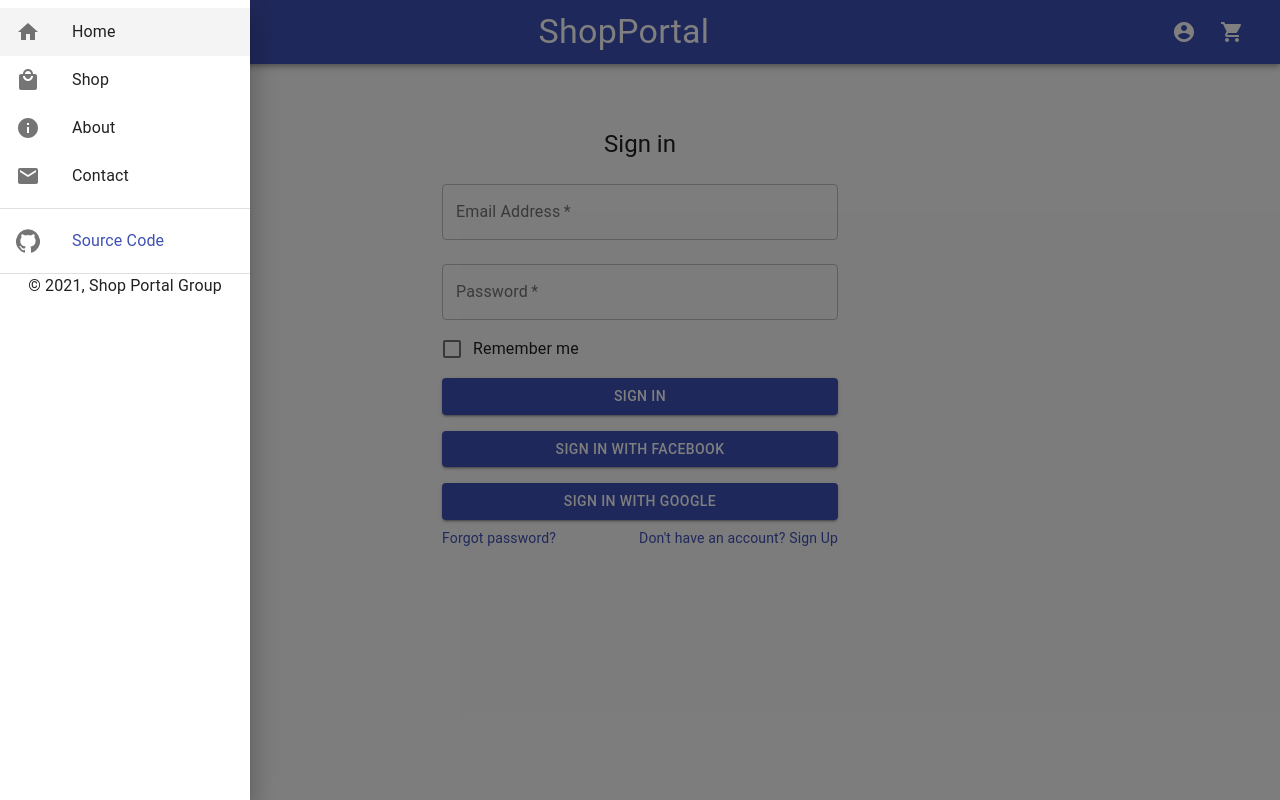
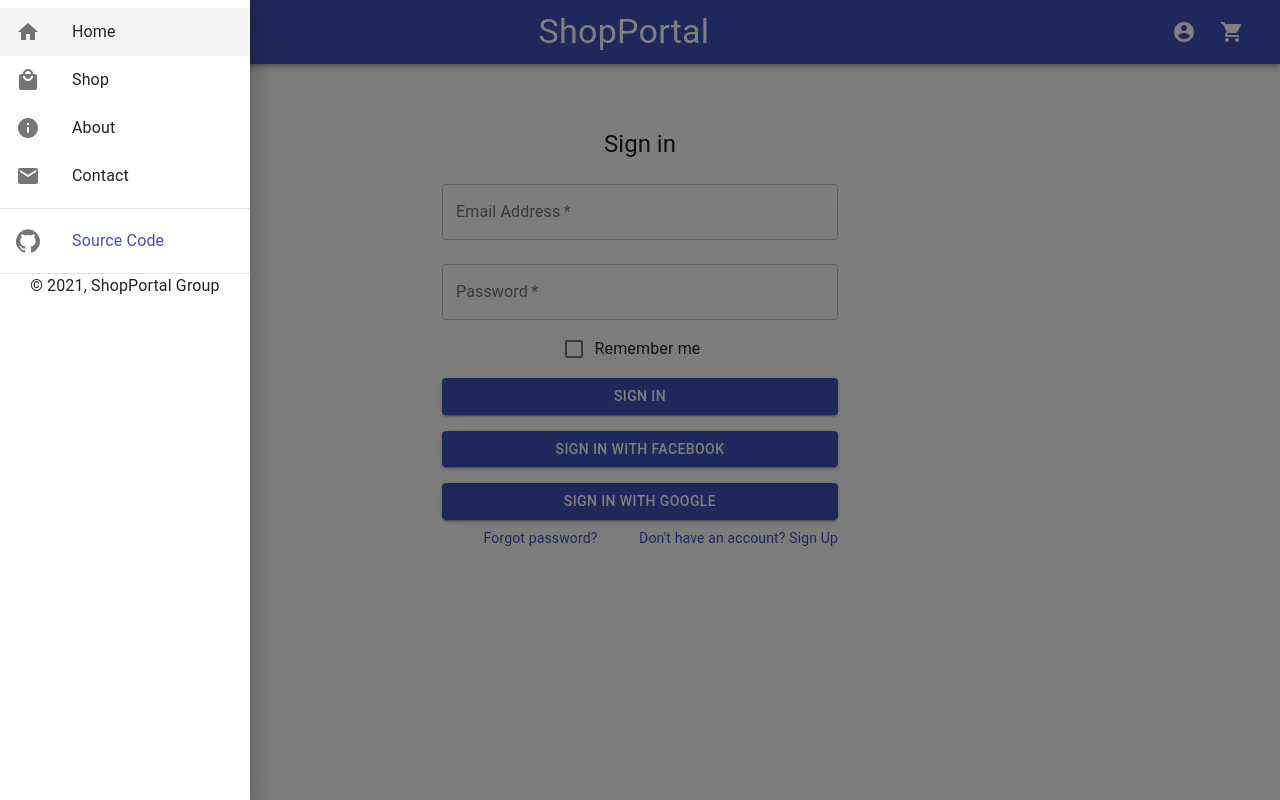
Before and after one commit to lucpizz/shop-portal, a React (Create React App) app in the folder client/: page / in a window 1280 px wide. Both pictures are taken after a click on the button 56 px from the left and 32 px from the top of the page. Built offline with nearby package versions, Linux system fonts and the light colour scheme.

Commit message:
Center Remember Me element in styles.jsx and change to ShopPortal in NavigationDrawer.jsx

```diff
--- a/client/src/components/NavigationDrawer/NavigationDrawer.jsx
+++ b/client/src/components/NavigationDrawer/NavigationDrawer.jsx
@@ -103,7 +103,7 @@ const NavigationDrawer = () => {
       </List>
       <Divider />
       <Typography varient='p' align='center'>
-        &copy; 2021, Shop Portal Group
+        &copy; 2021, ShopPortal Group
       </Typography>
     </div>
   );
--- a/client/src/pages/SignIn/styles.jsx
+++ b/client/src/pages/SignIn/styles.jsx
@@ -6,10 +6,12 @@ const useStyles = makeStyles((theme) => ({
     display: 'flex',
     flexDirection: 'column',
     alignItems: 'center',
+    justifyContent: 'center',
   },
   form: {
     width: '100%', // Fix IE 11 issue.
     marginTop: theme.spacing(1),
+    textAlign: 'center',
   },
   submit: {
     margin: theme.spacing(1, 0, 1),
```
